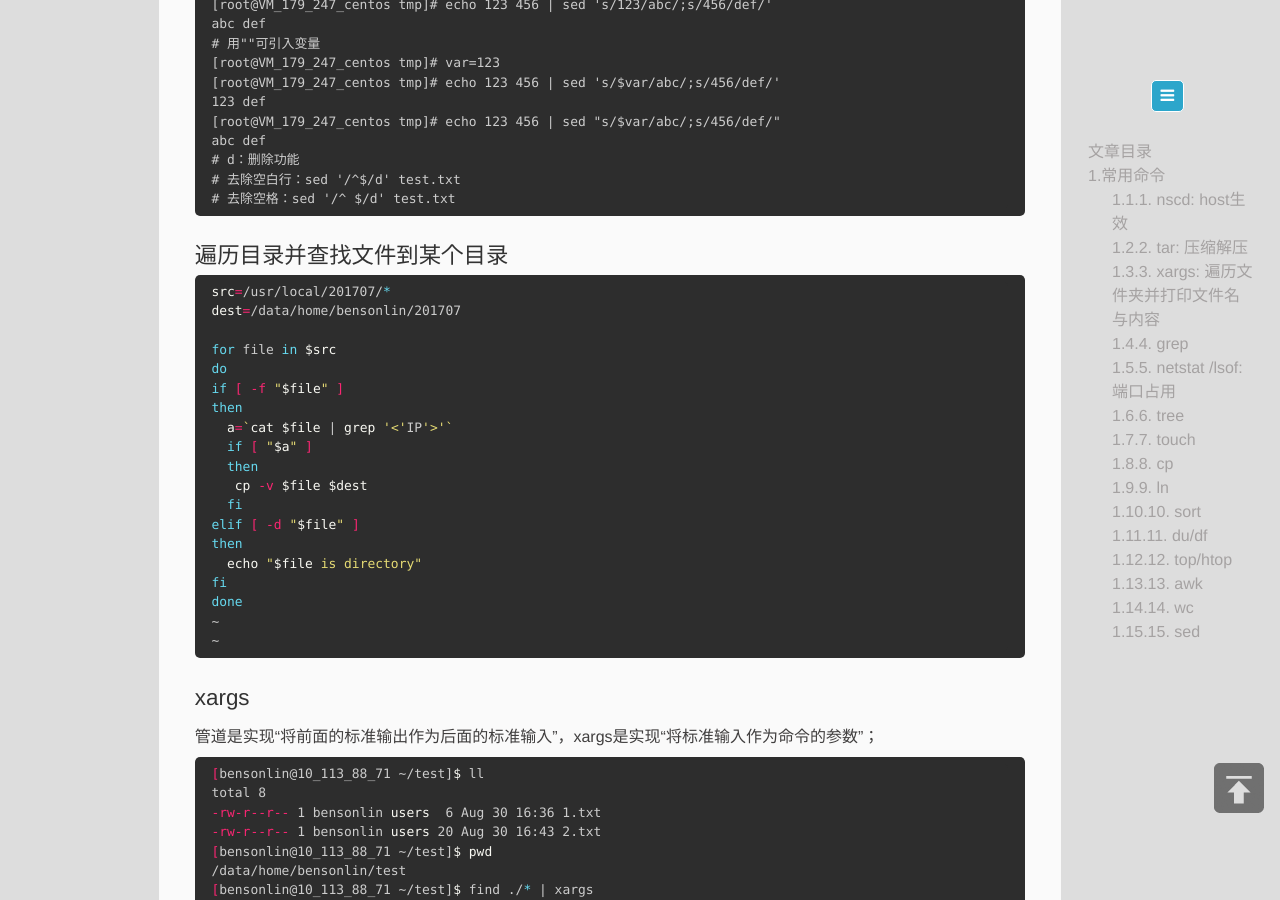
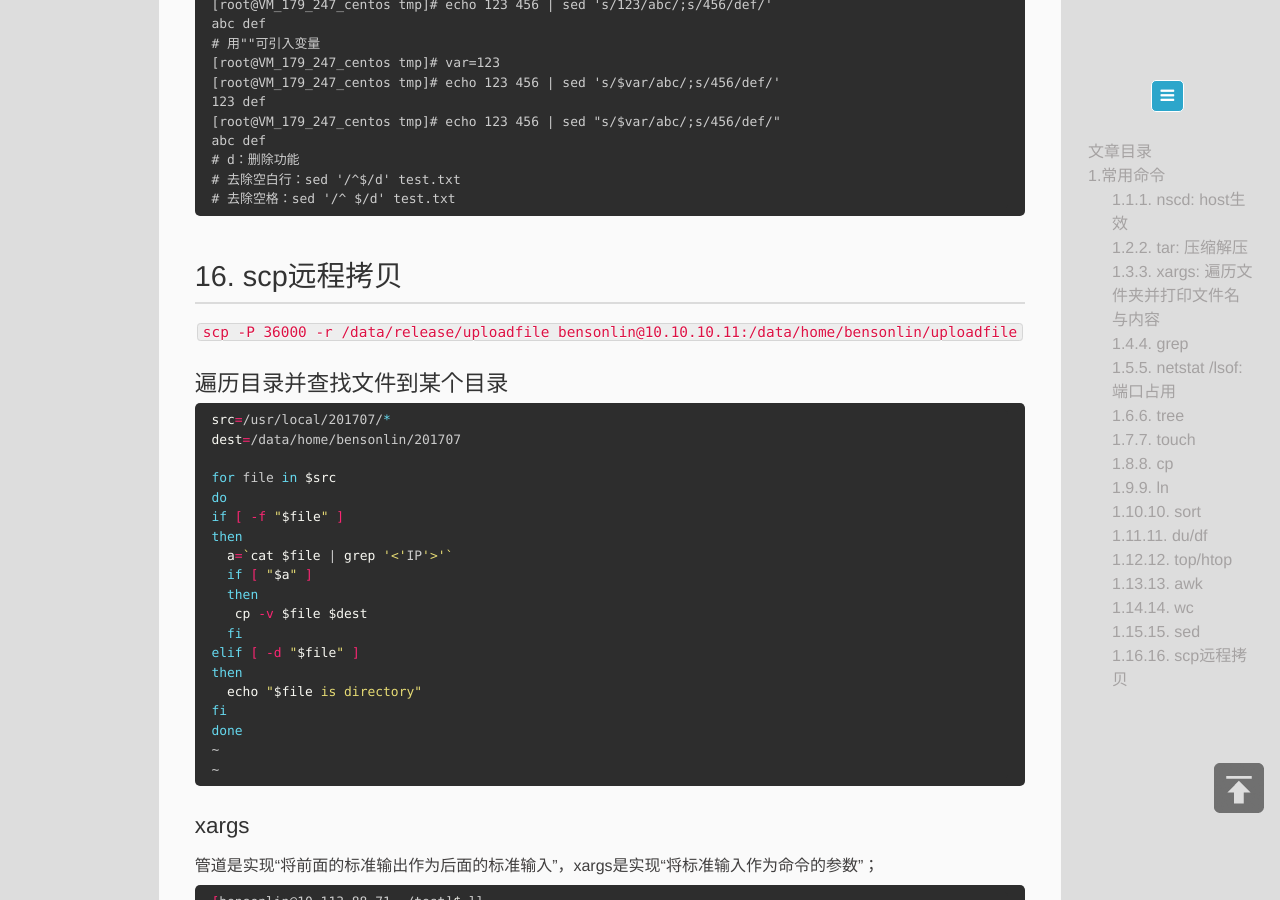
Before and after one commit to benson-lin/benson-lin.github.io, a Jekyll site: the page built from _posts/2017-12-06-linux-cmd.md, in a window 1280 px wide and 900 px high, scrolled down 4631 px. Built offline with Jekyll 4.4.1, drawn with Linux system fonts in a browser that asks for light colours; Markdown is read by kramdown in place of the engine named in the settings.

```diff
--- a/_posts/2017-12-06-linux-cmd.md
+++ b/_posts/2017-12-06-linux-cmd.md
@@ -204,13 +204,9 @@ abc def
 
 
 
+## 16. scp远程拷贝
 
-
-
-
-
-
-
+`scp -P 36000 -r /data/release/uploadfile bensonlin@10.10.10.11:/data/home/bensonlin/uploadfile`
 
 
 
```
Also changed, not shown: _posts/2018-03-30-mysql-sql-cmd.md (+7 -0 lines).
